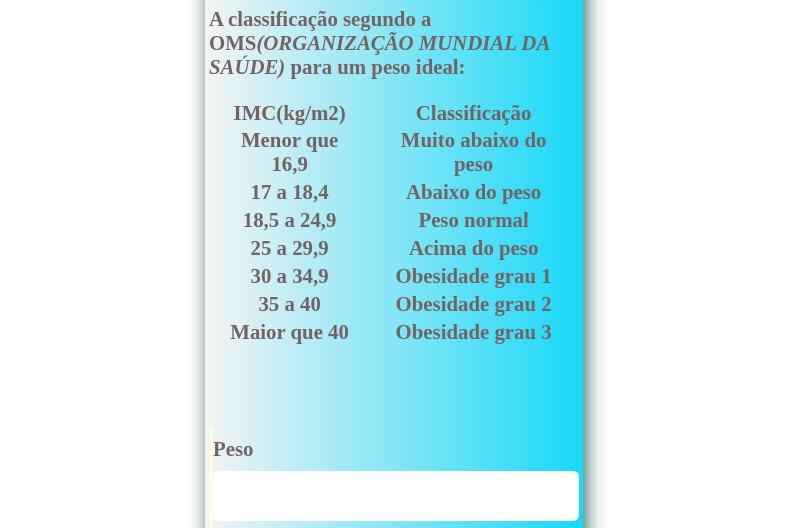
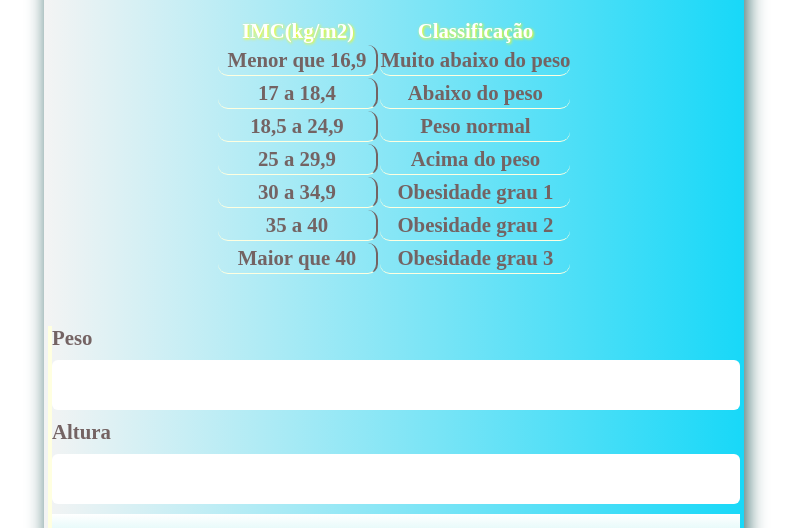
Before and after one commit to Enge-Olate/IMC, a website: page views/index.html in a window 1280 px wide. Shown: the part 253-781 px from the top of the page, without its empty margins (246-1039 px from the left). Drawn offline with Linux system fonts and the light colour scheme; a web font is replaced by a local one.

Commit message:
Adicionando o framework express, node_modeles, mais melhorias em css.

```diff
--- a/CSS/style.css
+++ b/CSS/style.css
@@ -15,7 +15,7 @@
 
 #card {
     background-image: linear-gradient(to right, #f3f3f3f3, #18d8f8);
-    max-width: 600px;
+    max-width: 700px;
     height: fit-content;
     margin: 50px auto;
     box-shadow: 3px 5px 20px 0 #336665;
@@ -107,10 +107,21 @@
 
 }
 
-td {
-    padding: 1px 10px;
+.expli {
+    padding: 3px 10px;
+    border-right: 2px solid #746363;
+    border-bottom:1px solid #ffffe0;
+    border-radius: 10px;
 }
+td{
+    border-bottom:1px solid #ffffe0;
+    border-radius: 10px;
 
+}
+th{
+    color: #ffff;
+    text-shadow: 1px 1px 3px yellow;
+}
 
 .paragrafo_resultado,
 .bad {
@@ -130,7 +141,7 @@
 
 }
 
-@media (min-width: 378px) {
+@media (max-width: 378px) {
 
     #card{
         display: flex;
--- a/views/index.html
+++ b/views/index.html
@@ -4,7 +4,7 @@
 <head>
     <meta charset="UTF-8">
     <meta name="viewport" content="width=device-width, initial-scale=1.0">
-    <link rel="stylesheet" href="/CSS/style.css">
+    <link rel="stylesheet" href="/imc/css/style.css">
     <title>IMC</title>
 </head>
 
@@ -36,32 +36,33 @@
                     <tbody>
 
                         <tr>
-                            <td>Menor que 16,9</td>
+                            <td class="expli">Menor que 16,9</td>
+
                             <td>Muito abaixo do peso</td>
                         </tr>
 
                         <tr>
-                            <td>17 a 18,4</td>
+                            <td class="expli">17 a 18,4</td>
                             <td>Abaixo do peso</td>
                         </tr>
                         <tr>
-                            <td>18,5 a 24,9</td>
+                            <td class="expli">18,5 a 24,9</td>
                             <td>Peso normal</td>
                         </tr>
                         <tr>
-                            <td>25 a 29,9</td>
+                            <td class="expli">25 a 29,9</td>
                             <td>Acima do peso</td>
                         </tr>
                         <tr>
-                            <td>30 a 34,9</td>
+                            <td class="expli">30 a 34,9</td>
                             <td>Obesidade grau 1</td>
                         </tr>
                         <tr>
-                            <td>35 a 40</td>
+                            <td class="expli">35 a 40</td>
                             <td>Obesidade grau 2</td>
                         </tr>
                         <tr>
-                            <td>Maior que 40</td>
+                            <td class="expli">Maior que 40</td>
                             <td>Obesidade grau 3</td>
                         </tr>
                     </tbody>
```
Also changed, not shown: index.js (added, +20 -0 lines), package.json (added, +20 -0 lines), 1 other file.
